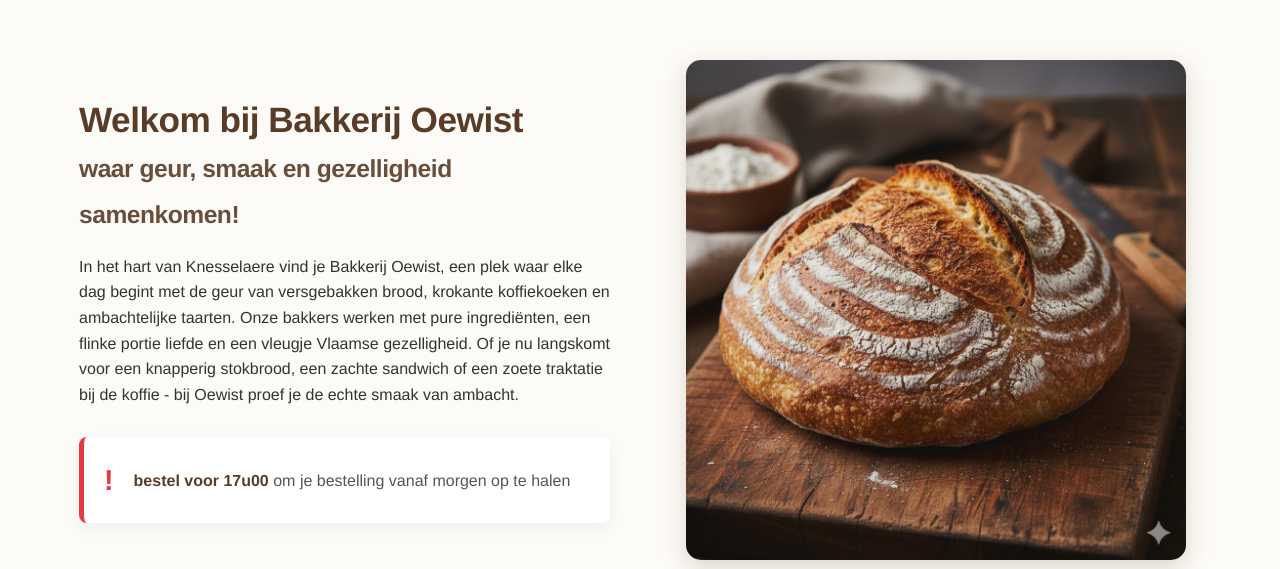
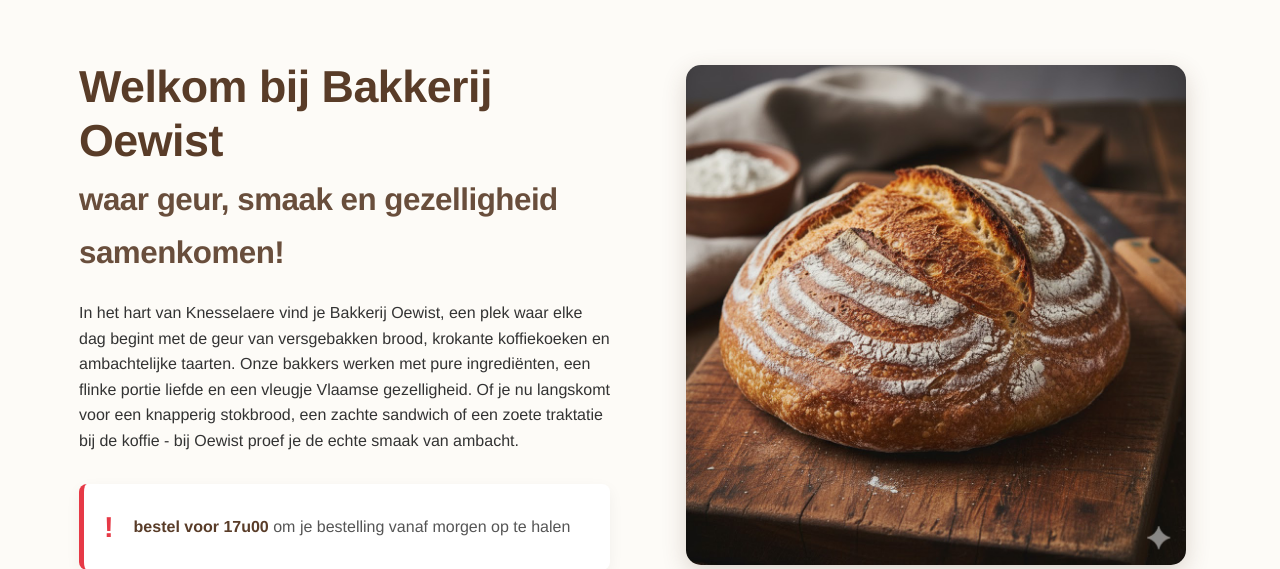
Before and after one commit to A-D-DBS-application/web-application-2025-group-11, a Flask app: page / in a window 1280 px wide. Shown: the part 100-669 px from the top of the page. Run offline with Flask 3, Linux system fonts and the light colour scheme.

Commit message:
Update style.css

```diff
--- a/app/static/style.css
+++ b/app/static/style.css
@@ -140,12 +140,12 @@ h1 {
 }
 
 .hero-text h1 {
-    font-size: 2.2rem; /* Een stukje kleiner (was 3rem of 2.5rem) */
+    font-size: 2.8rem;
     color: #593C28;
-    margin-bottom: 20px;
-    line-height: 1.3; /* Iets meer lucht tussen de regels voor leesbaarheid */
-    font-weight: 800; /* Wel lekker dikgedrukt voor impact */
-    letter-spacing: -0.5px; /* Letters ietsje dichter bij elkaar */
+    margin-bottom: 25px;
+    line-height: 1.2;
+    font-weight: 800;
+    letter-spacing: -0.5px;
 }
 
 .hero-image {
```
